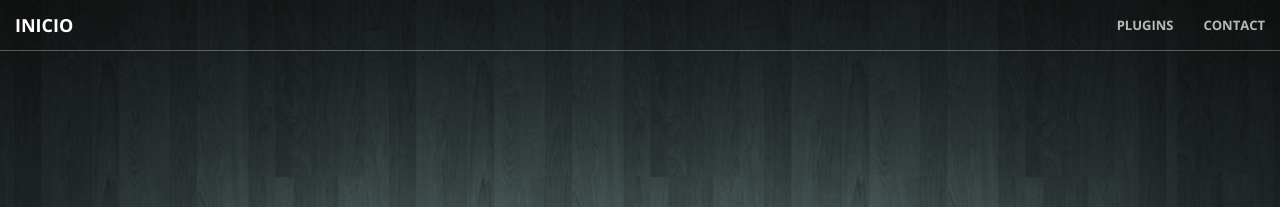
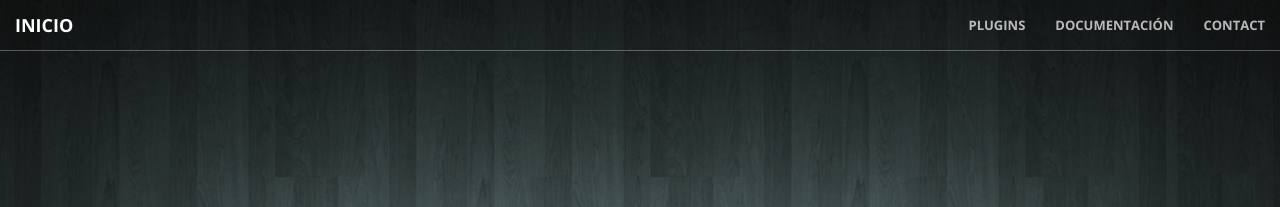
Before and after one commit to Heavyblade/cirrus, a Jekyll site: the page built from plugins.html, in a window 1280 px wide. Shown: the top 207 px of the page. Built offline with Jekyll 4.4.1, drawn with Linux system fonts in a browser that asks for light colours.

Commit message:
adding documentation link

```diff
--- a/_includes/nav.html
+++ b/_includes/nav.html
@@ -18,6 +18,9 @@
                     <a class="page-scroll" href="./plugins.html">Plugins</a>
                 </li>
                 <li>
+                    <a class="page-scroll" href="https://github.com/Heavyblade/cirrus/wiki">Documentación</a>
+                </li>
+                <li>
                     <a class="page-scroll" href="#contact">Contact</a>
                 </li>
             </ul>
```
